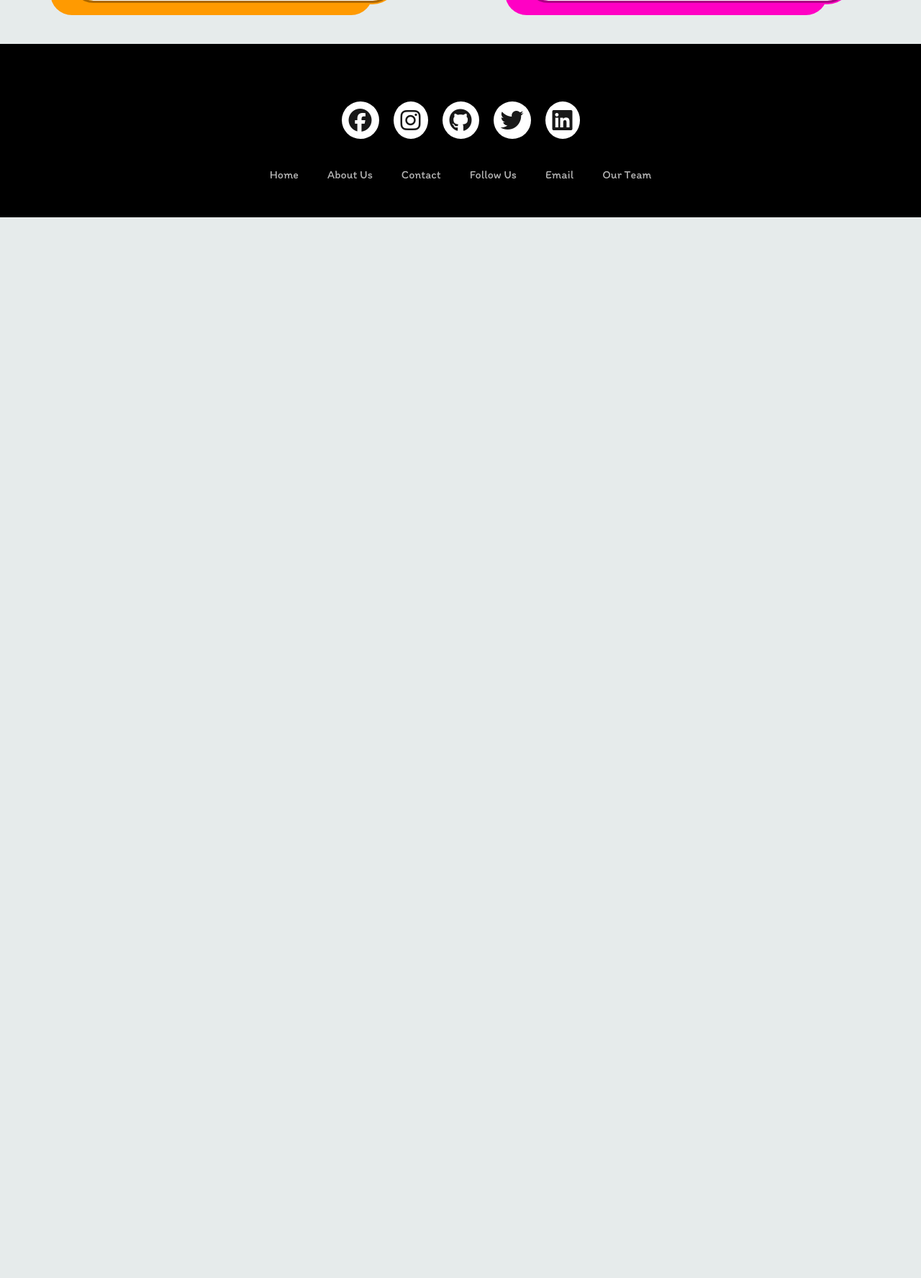
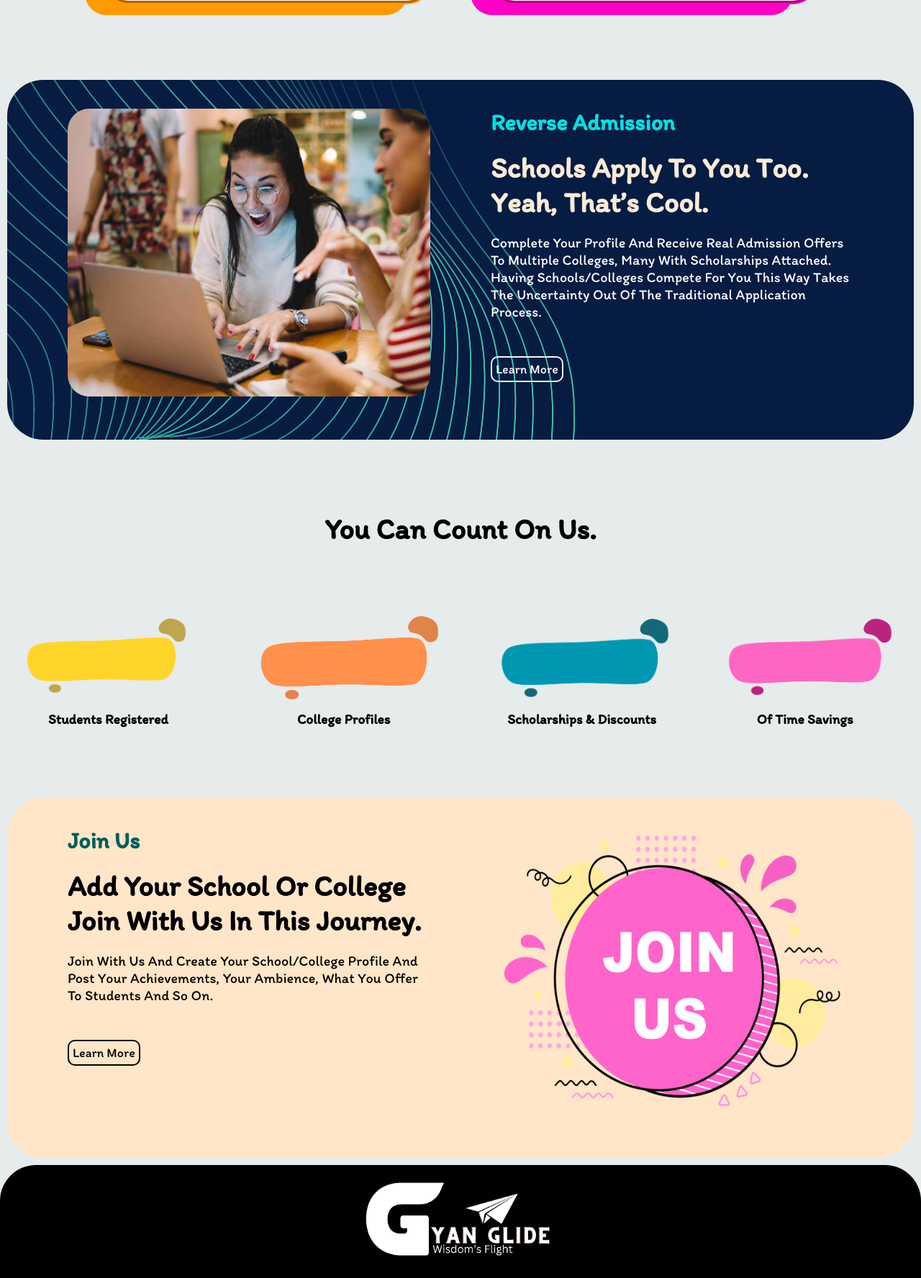
Before and after one commit to reyprashant/Gyan-Glide, a PHP site: page / in a window 1280 px wide. Shown: the part 2984-4760 px from the top of the page at 72% size. Before the commit the page ends 3286 px from the top, so only its background shows below. Run offline with PHP 8.4, Linux system fonts and the light colour scheme.

Commit message:
landing page updated

```diff
--- a/index.html
+++ b/index.html
@@ -45,7 +45,7 @@
                     <div class="heading">
                         <h2 style="text-align: center; font-size: 50px; margin-top: 80px; margin-bottom: 50px;">Our Featured Properties</h2>
                     </div>
-                    <div style="display: flex; justify-content: space-between; align-items: center; margin-left: 20px; margin-right: 20px; flex-wrap: wrap;">
+                    <div style="display: flex; justify-content: space-evenly; align-items: center; margin-left: 20px; margin-right: 20px; flex-wrap: wrap;">
                     <!-- Box 1 -->
                     <div class="box" style="border: 10px yellow; border-radius: 30px; outline-color: yellow; outline-width: 5px; outline-style: groove; box-shadow: -30px 20px 0px 0px yellow;">
                         <a href=""><h3 style="font-size: 25px; margin-left: 30px; margin-top: 30px; font-weight: 900; color: black;">Find Your Perfect Fit &nbsp;<i class="fa-solid fa-arrow-right"></i></h3></a>
@@ -72,12 +72,41 @@
                     </div>
                     </div>
                 </div>
+                <div class="reverse_admission">
+                    <img src="images/img1.jpg" alt="" height="80%" width="40%" style="border-radius: 30px; margin-top: 30px;">
+                    <div style="height: 90%; width: 40%; margin-top: 30px;">
+                        <h1 style="color: rgb(1, 225, 225); margin-bottom: 20px; ">Reverse Admission</h1>
+                        <p style="font-size: 40px; color: antiquewhite; font-weight: 900;">Schools apply to you too. <br> Yeah, that’s cool.</p>
+                        <p style="font-size: 20px; color: rgb(255, 255, 255); font-weight: 500; margin-top: 20px;">Complete your profile and receive real admission offers to multiple colleges, many with scholarships attached.
+                             Having schools/colleges compete for you this way takes the uncertainty out of the traditional application process.</p>
+                             <button class="learnmore" style="border: 2px solid aliceblue; border-radius: 10px; padding: 5px; color: white; background: transparent; cursor: pointer; font-size: large; margin-top: 50px;">Learn More</button>
+                </div>
+                </div>
+                <p style="text-align: center; font-size: 40px; font-weight: 900; margin-top: 100px;">You can count on us.</p>
+                <div class="facts">
+                    <div style="display: flex; flex-direction: column; justify-content: center; align-content: center;"><img class="to_display" src="images/stdregistered.png" alt="Students Registered"><p style="text-align: center; font-size: larger; font-weight: 900;">Students Registered</p></div>
+                    <div style="display: flex; flex-direction: column; justify-content: center; align-content: center;"><img class="to_display" src="images/college_profiles.png" alt="College Profiles"><p style="text-align: center; font-size: larger; font-weight: 900;">College Profiles</p></div>
+                    <div style="display: flex; flex-direction: column; justify-content: center; align-content: center;"><img class="to_display" src="images/discounts.png" alt="Discounts and Scholarships"><p style="text-align: center; font-size: larger; font-weight: 900;">Scholarships & Discounts</p></div>
+                    <div style="display: flex; flex-direction: column; justify-content: center; align-content: center;"><img class="to_display" src="images/time_savings.png" alt="Hours of Time savings"><p style="text-align: center; font-size: larger; font-weight: 900;">Of Time Savings</p></div>
+                </div>
+                <div class="join_with_us">
+                    <div style="height: 90%; width: 40%; margin-top: 30px;">
+                        <h1 style="color: rgb(0, 93, 93); margin-bottom: 20px; ">Join Us</h1>
+                        <p style="font-size: 40px; color: rgb(0, 0, 0); font-weight: 900;">Add your School or College <br> Join with us in this journey.</p>
+                        <p style="font-size: 20px; color: rgb(0, 0, 0); font-weight: 500; margin-top: 20px;">Join with us and Create your school/college profile and post your achievements, your ambience, What you offer to students and so on.</p>
+                        <button class="learnmore" style="border: 2px solid rgb(0, 0, 0); border-radius: 10px; padding: 5px; color: rgb(0, 0, 0); background: transparent; cursor: pointer; font-size: large; margin-top: 50px;">Learn More</button>
+                </div>
+                <img src="images/joinus.png" alt="" height="80%" width="40%" style="border-radius: 30px; margin-top: 30px;">
+                </div>
             </section>
         </div>
     <script src="script.js"></script>
 </body>
 <footer>
     <div class="footerContainer">
+        <div style="display: flex; align-items: center; justify-content: center;">
+            <img src="images/whitelogo.png" alt="" style="object-fit: cover; width: 300px; height: 150px;">
+        </div>
         <div class="socialIcons">
             <a href=""><i class="fa-brands fa-facebook"></i></a>
             <a href=""><i class="fa-brands fa-instagram"></i></a>
--- a/style.css
+++ b/style.css
@@ -195,10 +195,13 @@ body{
 /*footer*/
 footer{
   background-color: black;
+  border-bottom: none;
+  border-top-left-radius: 50px;
+  border-top-right-radius: 50px;
 }
 .footerContainer{
   width:100% ;
-  padding: 70px 30px 20px;
+  padding: 0px 30px 20px;
 }
 .socialIcons{
   display: flex;
@@ -251,8 +254,46 @@ footer{
 .footerNav ul li a:hover{
   opacity: 1;
 }
-.footerBottom{
+/* .footerBottom{
   background-color: black;
   padding: 20px;
   text-align: center;
+} */
+.reverse_admission{
+  height: 500px;
+  background-image: url(images/theme1.png);
+  object-fit: cover;
+  display: flex;
+  flex-wrap: wrap;
+  flex-direction: row;
+  align-content: center;
+  justify-content: space-evenly;
+  border-radius: 50px;
+  margin: 50px 10px 10px 10px;
 }
+.join_with_us{
+  height: 500px;
+  background-color: rgb(255, 230, 200);
+  object-fit: cover;
+  display: flex;
+  flex-wrap: wrap;
+  flex-direction: row;
+  align-content: center;
+  justify-content: space-evenly;
+  border-radius: 50px;
+  margin: 50px 10px 10px 10px;
+}
+.learnmore:hover{
+  transform: translateY(-10px);
+  transition: 0.5s;
+}
+.facts{
+  height: 300px;
+  display: flex;
+  justify-content: space-evenly;
+}
+.to_display{
+  margin-top: 30px;
+  height: 150px;
+
+}
```
Also changed, not shown: images/college_profiles.png (added), images/discounts.png (added), images/img1.jpg (added), images/joinus.png (added), images/scholarship.webp (renamed from scholarship.webp), images/stdregistered.png (added), images/theme.png (deleted), images/theme1.png (added), images/theme2.png (added), images/time_savings.png (added), images/whitelogo.png (added).
